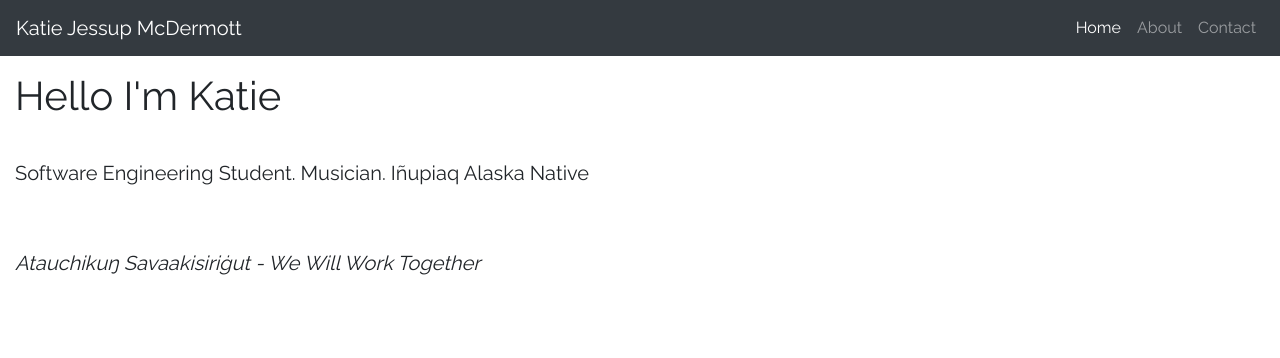
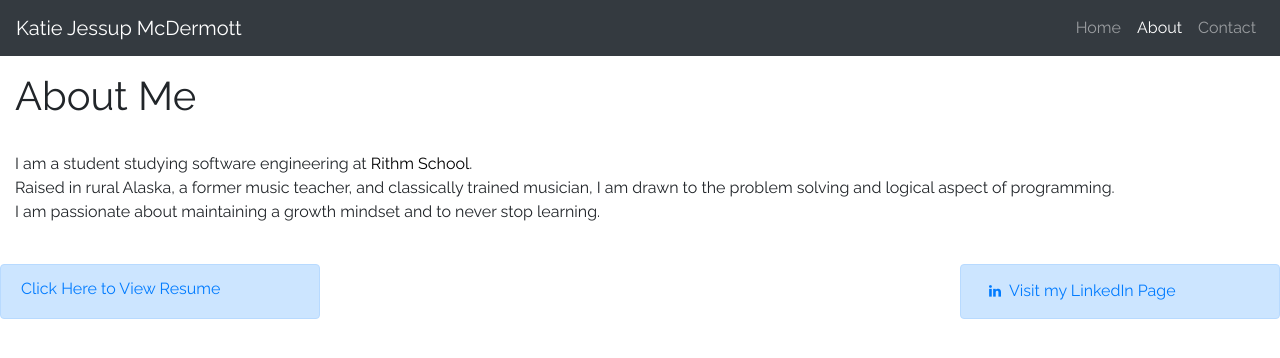
Before and after one commit to KatieJessupMcd/KatieJessupMcd.github.io, a plain HTML site: page about.html in a window 1280 px wide. Drawn offline with nearby package versions, Linux system fonts and the light colour scheme.

Commit message:
Updated comments, background, spacing and content

```diff
--- a/about.html
+++ b/about.html
@@ -1,4 +1,4 @@
-<!doctype html>
+<!DOCTYPE html>
 <html lang="en">
 <head>
   <meta charset="utf-8">
@@ -8,12 +8,13 @@
   <link rel="icon" href="../../../../favicon.ico">
   <link href="https://fonts.googleapis.com/css?family=Raleway" rel="stylesheet">
   <title>Katie Jessup McDermott</title>
-    <!-- Bootstrap core CSS -->
+  <!-- Bootstrap -->
   <link href="https://maxcdn.bootstrapcdn.com/bootstrap/4.0.0/css/bootstrap.min.css" rel="stylesheet">
+  <link href="https://maxcdn.bootstrapcdn.com/font-awesome/4.4.0/css/font-awesome.min.css" rel="stylesheet"/>
   <link href="style.css" rel="stylesheet">
 </head>
+<body>
 
-  <body>
   <!-- Nav Bar -->
   <nav class="navbar navbar-expand-md navbar-dark bg-dark fixed-top">
     <a class="navbar-brand" href="#">Katie Jessup McDermott</a>
@@ -23,10 +24,10 @@
 
     <div class="collapse navbar-collapse" id="navbarsExampleDefault">
       <ul class="navbar-nav ml-auto">
+        <li class="nav-item">
+          <a class="nav-link" href="index.html">Home <span class="sr-only">(current)</span></a>
+        </li>
         <li class="nav-item active">
-            <a class="nav-link" href="#">Home <span class="sr-only">(current)</span></a>
-          </li>
-          <li class="nav-item">
           <a class="nav-link" href="about.html" data-toggle="tab">About</a>
         </li>
         <li class="nav-item">
@@ -36,35 +37,28 @@
     </div>
   </nav>
 
-<!-- .container-fluid for whole page -->
+  <!-- .container-fluid for about/experience -->
   <main role="main" class="container-fluid">
       <div class= "whitespace">
           <br>
           <br>
           <br>
       </div>
- <!-- Intro section -->
       <div class="intro">
-    <div class="lead">
-      <h1>Hello I'm Katie</h1>
+        <h1>About Me</h1>
         <br>
-      <p class="pitch">Software Engineering Student. Musician.  Iñupiaq Alaska Native
+        <p>I am a student studying software engineering at <a href="https://www.rithmschool.com/" style="color: rgb(0, 0, 0)">Rithm School</a>.
           <br>
+          Raised in rural Alaska, a former music teacher, and classically trained musician, I am drawn to the problem solving and logical aspect of programming. <br> I am passionate about maintaining a growth mindset and to never stop learning.  </p>
         <br>
-      <br>
-       <i>Atauchikuŋ Savaakisiriġut - We Will Work Together </i></p>
+        <div class="container"></div>
+          <div class="row justify-content-between">
+            <div class="col-3 alert alert-primary"><a href="JessupMcdermottK_Resume2018.pdf">Click Here to View Resume</a></div>
+            <div class="col-3 alert alert-primary"><a href="https://www.linkedin.com/in/katie-jessup-mcdermot-458709b5/"type="button" class="btn-floating btn-sm btn-li"><i class="fa fa-linkedin"></i></a><a href="https://www.linkedin.com/in/katie-jessup-mcdermot-458709b5/">Visit my LinkedIn Page</a></div>
           </div>
       </div>
 
+ </main>
 
-</main><!-- /.container -->
-
-    <!-- Bootstrap core JavaScript
-    ================================================== -->
-    <!-- Placed at the end of the document so the pages load faster -->
-    <script src="https://code.jquery.com/jquery-3.3.1.slim.min.js" integrity="sha384-q8i/X+965DzO0rT7abK41JStQIAqVgRVzpbzo5smXKp4YfRvH+8abtTE1Pi6jizo" crossorigin="anonymous"></script>
-    <script>window.jQuery || document.write('<script src="../../assets/js/vendor/jquery-slim.min.js"><\/script>')</script>
-    <script src="../../assets/js/vendor/popper.min.js"></script>
-    <script src="../../dist/js/bootstrap.min.js"></script>
 </body>
 </html>
```
Lines whose indentation alone changed are shown as unchanged.
